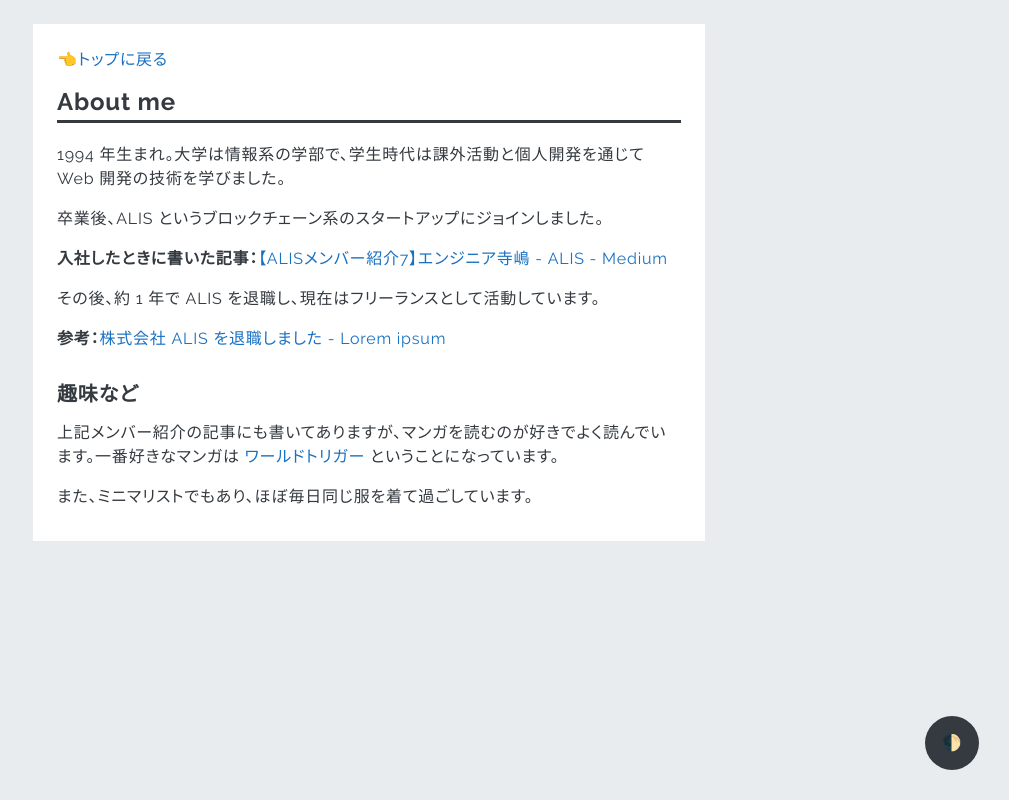
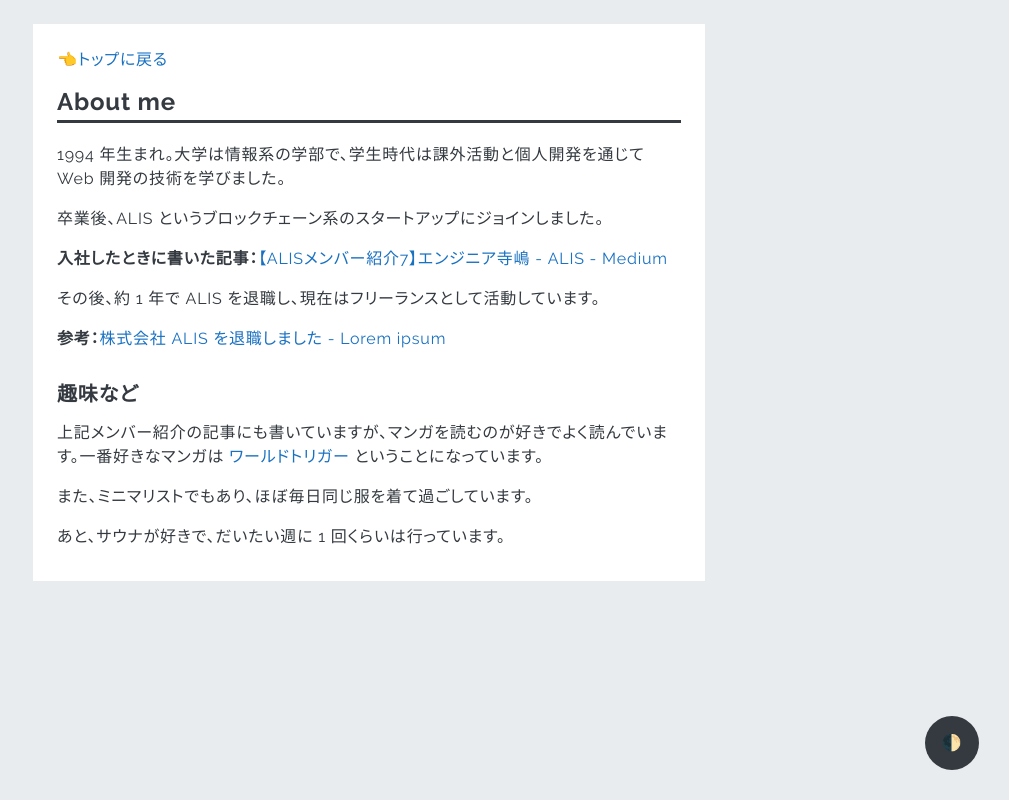
Before and after one commit to y-temp4/y-temp4.com, a Nuxt app: page /about in a window 1280 px wide. Shown: the whole page, without its empty margins (271-1280 px from the left). Built offline with nearby package versions, Linux system fonts and the light colour scheme.

Commit message:
Update .prettierrc and about text

```diff
--- a/pages/about.vue
+++ b/pages/about.vue
@@ -1,36 +1,49 @@
 <template>
   <main>
     <h2 class="title">About me</h2>
-    <p>1994 年生まれ。大学は情報系の学部で、学生時代は課外活動と個人開発を通じて Web 開発の技術を学びました。</p>
-    <p>卒業後、ALIS というブロックチェーン系のスタートアップにジョインしました。</p>
+    <p
+      >1994 年生まれ。大学は情報系の学部で、学生時代は課外活動と個人開発を通じて
+      Web 開発の技術を学びました。</p
+    >
+    <p
+      >卒業後、ALIS
+      というブロックチェーン系のスタートアップにジョインしました。</p
+    >
     <p>
       <span class="font-bold">入社したときに書いた記事：</span>
       <a
         href="https://medium.com/@alismedia/alis%E3%83%A1%E3%83%B3%E3%83%90%E3%83%BC%E7%B4%B9%E4%BB%8B7-%E3%82%A8%E3%83%B3%E3%82%B8%E3%83%8B%E3%82%A2%E5%AF%BA%E5%B6%8B-f0856af30ce0"
         target="_blank"
         rel="noopener noreferrer"
-      >【ALISメンバー紹介7】エンジニア寺嶋 - ALIS - Medium</a>
+        >【ALISメンバー紹介7】エンジニア寺嶋 - ALIS - Medium</a
+      >
     </p>
-    <p>その後、約 1 年で ALIS を退職し、現在はフリーランスとして活動しています。</p>
+    <p
+      >その後、約 1 年で ALIS
+      を退職し、現在はフリーランスとして活動しています。</p
+    >
     <p>
       <span class="font-bold">参考：</span>
       <a
         href="https://blog.y-temp4.com/entry/leave-alis"
         target="_blank"
         rel="noopener noreferrer"
-      >株式会社 ALIS を退職しました - Lorem ipsum</a>
+        >株式会社 ALIS を退職しました - Lorem ipsum</a
+      >
     </p>
     <div class="heading">趣味など</div>
     <p>
-      上記メンバー紹介の記事にも書いてありますが、マンガを読むのが好きでよく読んでいます。一番好きなマンガは
+      上記メンバー紹介の記事にも書いていますが、マンガを読むのが好きでよく読んでいます。一番好きなマンガは
       <a
         href="http://worldtrigger.info/"
         target="_blank"
         rel="noopener noreferrer"
-      >ワールドトリガー</a>
+        >ワールドトリガー</a
+      >
       ということになっています。
     </p>
     <p>また、ミニマリストでもあり、ほぼ毎日同じ服を着て過ごしています。</p>
+    <p>あと、サウナが好きで、だいたい週に 1 回くらいは行っています。</p>
   </main>
 </template>
 
```
Also changed, not shown: 1 other file (tests, documents, lock files or other folders).
